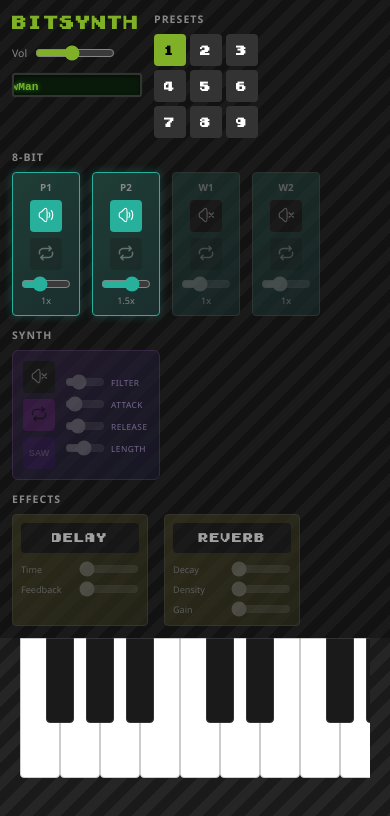
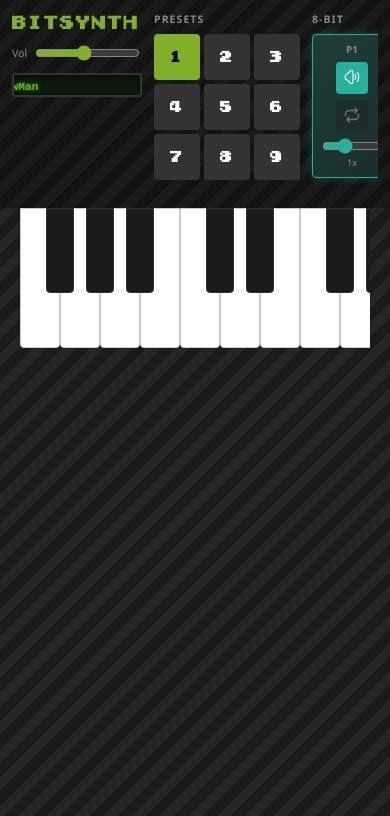
Before and after one commit to stenobot/BitSynthWeb, a React (Vite) app: page / in a window 390 px wide. Shown: the top 816 px of the page. Built offline with nearby package versions, Linux system fonts and the light colour scheme; no server answers.

Commit message:
lots of responsive changes; sound bank elements now scroll horizontally rather than stacking

```diff
--- a/src/components/Controls/ControlPanel.css
+++ b/src/components/Controls/ControlPanel.css
@@ -1,16 +1,43 @@
 .control-panel {
   display: flex;
-  flex-wrap: wrap;
   gap: 16px;
   padding: 16px;
   background: rgba(0, 0, 0, 0.3);
   min-height: var(--control-height);
+  overflow: hidden;
+}
+
+.control-panel__scroll {
+  display: flex;
+  gap: 16px;
+  overflow-x: auto;
+  overflow-y: hidden;
+  flex: 1;
+  padding-bottom: 16px;
+}
+
+.control-panel__scroll::-webkit-scrollbar {
+  height: 6px;
+}
+
+.control-panel__scroll::-webkit-scrollbar-track {
+  background: rgba(0, 0, 0, 0.2);
+}
+
+.control-panel__scroll::-webkit-scrollbar-thumb {
+  background: #666;
+  border-radius: 3px;
+}
+
+.control-panel__scroll::-webkit-scrollbar-thumb:hover {
+  background: #888;
 }
 
 .control-panel__section {
   display: flex;
   flex-direction: column;
   gap: 8px;
+  flex-shrink: 0;
 }
 
 .control-panel__section h2 {
@@ -25,6 +52,7 @@
   display: flex;
   flex-direction: column;
   gap: 12px;
+  flex-shrink: 0;
 }
 
 .logo {
@@ -49,7 +77,7 @@
 }
 
 .master-volume input[type="range"] {
-  width: 80px;
+  width: 105px;
   accent-color: var(--color-accent);
 }
 
@@ -64,7 +92,7 @@
     gap: 12px;
   }
 
-  .sound-banks {
-    flex-wrap: wrap;
+  .control-panel__scroll {
+    gap: 12px;
   }
 }
--- a/src/components/Controls/ControlPanel.tsx
+++ b/src/components/Controls/ControlPanel.tsx
@@ -105,6 +105,7 @@
         <DisplayScreen />
       </div>
 
+      <div className="control-panel__scroll">
         <div className="control-panel__section">
           <h2>Presets</h2>
           <PresetSelector />
@@ -159,5 +160,6 @@
           />
         </div>
       </div>
+    </div>
   )
 }
--- a/src/components/Controls/EffectsPanel.css
+++ b/src/components/Controls/EffectsPanel.css
@@ -6,8 +6,8 @@
 .effect {
   display: flex;
   flex-direction: column;
-  gap: 8px;
-  padding: 8px;
+  gap: 20px;
+  padding: 10px;
   background: linear-gradient(135deg, #3d3a1f 0%, #2e2e1a 100%);
   border-radius: 4px;
   border: 1px solid #4a4a3a;
@@ -51,23 +51,23 @@
 .effect__params {
   display: flex;
   flex-direction: column;
-  gap: 4px;
+  gap: 6px;
 }
 
 .effect__param {
   display: flex;
   align-items: center;
-  gap: 8px;
+  gap: 6px;
 }
 
 .effect__param label {
   font-size: 0.65rem;
   color: var(--color-text-muted);
-  min-width: 50px;
+  width: 38px;
 }
 
 .effect__param input[type="range"] {
-  width: 60px;
+  width: 80px;
   accent-color: var(--color-accent);
 }
 
--- a/src/components/Controls/PresetSelector.css
+++ b/src/components/Controls/PresetSelector.css
@@ -5,8 +5,8 @@
 }
 
 .preset-button {
-  width: 40px;
-  height: 40px;
+  width: 46px;
+  height: 46px;
   border: none;
   border-radius: 4px;
   background: var(--color-control-bg);
@@ -32,10 +32,10 @@
   color: #000;
 }
 
-@media (max-width: 600px) {
+/* @media (max-width: 600px) {
   .preset-button {
     width: 32px;
     height: 32px;
     font-size: 0.85rem;
   }
-}
+} */
--- a/src/components/Controls/SoundBankControl.css
+++ b/src/components/Controls/SoundBankControl.css
@@ -7,7 +7,7 @@
   background: linear-gradient(135deg, #1f3d35 0%, #1a2e2e 100%);
   border-radius: 4px;
   border: 1px solid #3a4a47;
-  min-width: 60px;
+  min-width: 80px;
   opacity: 0.6;
   transition: opacity 0.15s ease;
 }
@@ -101,7 +101,7 @@
 }
 
 .pitch-slider {
-  width: 50px;
+  width: 60px;
   accent-color: #27b09c;
 }
 
--- a/src/components/Controls/SynthBankControl.css
+++ b/src/components/Controls/SynthBankControl.css
@@ -1,7 +1,7 @@
 .synth-bank {
   display: flex;
   flex-direction: row;
-  gap: 10px;
+  gap: 15px;
   padding: 10px;
   background: linear-gradient(135deg, #2d1f3d 0%, #1a1a2e 100%);
   border-radius: 6px;
@@ -19,7 +19,7 @@
 .synth-bank__buttons {
   display: flex;
   flex-direction: column;
-  gap: 6px;
+  gap: 14px;
 }
 
 .synth-bank__volume {
@@ -146,7 +146,8 @@
 }
 
 .synth-bank__slider {
-  width: 50px;
+  width: 80px;
+  margin-bottom: 6px;
   accent-color: #9c27b0;
 }
 
--- a/src/store/presets.ts
+++ b/src/store/presets.ts
@@ -27,12 +27,12 @@
     }
   },
   {
-    name: 'All You Need Is Kill',
+    name: 'All You Need Is Bill',
     soundBanks: {
-      p1: { volume: 'low', loop: false, pitch: 2.0 },
+      p1: { volume: 'high', loop: false, pitch: 2.0 },
       p2: { volume: 'off', loop: false, pitch: 1.0 },
       w1: { volume: 'off', loop: false, pitch: 1.0 },
-      w2: { volume: 'high', loop: false, pitch: 1.0 }
+      w2: { volume: 'low', loop: true, pitch: 1.0 }
     },
       synthBank: {
         volume: 'low',
@@ -41,7 +41,7 @@
         filterCutoff: 2035,
         attack: 0.07,
         release: 0.66,
-        length: 1.2
+        length: 1.6
       },
     effects: {
       echo: { enabled: true, delay: 0, feedback: 0.8 },
@@ -71,7 +71,7 @@
     }
   },
   {
-    name: 'Saw Ten Thousand',
+    name: 'Saw V Thousand',
     soundBanks: {
       p1: { volume: 'off', loop: false, pitch: 1.0 },
       p2: { volume: 'off', loop: false, pitch: 1.0 },
@@ -107,7 +107,7 @@
     }
   },
   {
-    name: 'Square Pluck',
+    name: 'Total Square',
     soundBanks: {
       p1: { volume: 'off', loop: false, pitch: 1.0 },
       p2: { volume: 'off', loop: false, pitch: 1.0 },
@@ -157,7 +157,7 @@
     }
   },
   {
-    name: 'Sine Drone',
+    name: 'Sine Language',
     soundBanks: {
       p1: { volume: 'off', loop: false, pitch: 1.0 },
       p2: { volume: 'off', loop: false, pitch: 1.0 },
```
Lines whose indentation alone changed are shown as unchanged.
